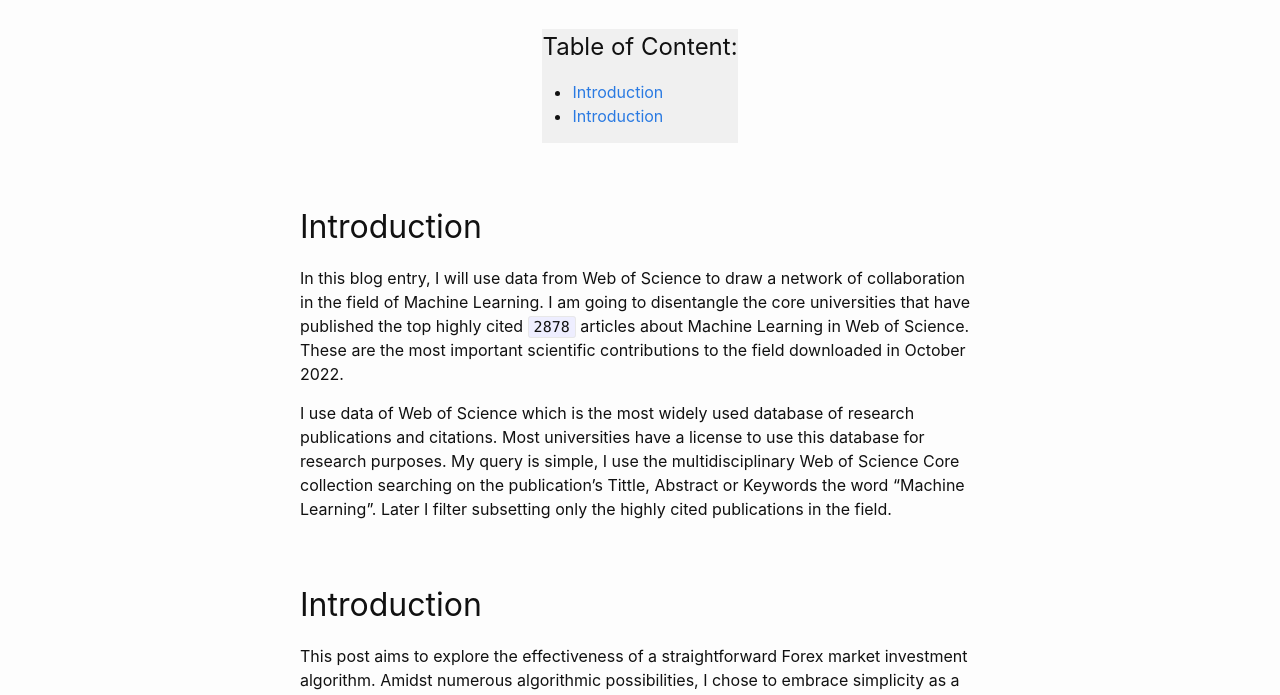
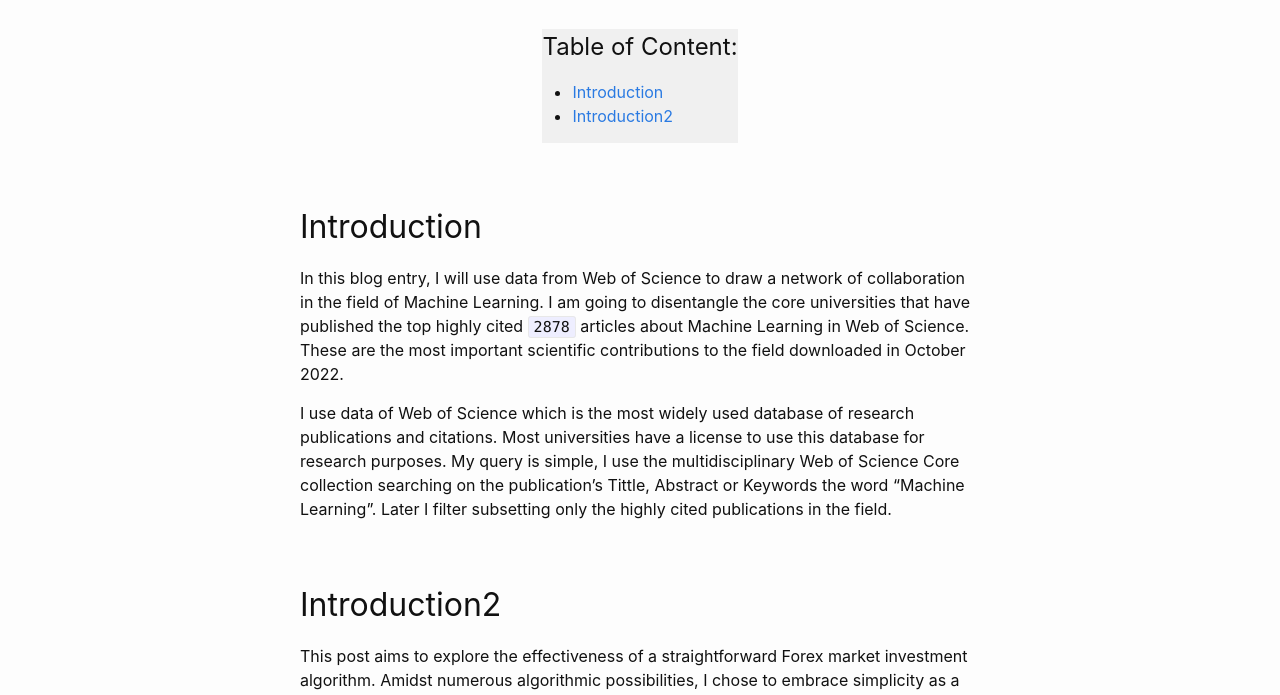
Before and after one commit to Wario84/blog, a Jekyll site: the page built from _posts/2023-09-06-sma_crossover_st.md, in a window 1280 px wide. Shown: the part 272-967 px from the top of the page. Built offline with Jekyll 4.4.1, drawn with Linux system fonts in a browser that asks for light colours.

Commit message:
small change

```diff
--- a/_posts/2023-09-06-sma_crossover_st.md
+++ b/_posts/2023-09-06-sma_crossover_st.md
@@ -24,7 +24,7 @@ publication’s Tittle, Abstract or Keywords the word “Machine Learning”.
 Later I filter subsetting only the highly cited publications in the
 field.
 
-## Introduction
+## Introduction2
 
 This post aims to explore the effectiveness of a straightforward Forex
 market investment algorithm. Amidst numerous algorithmic possibilities,
```
